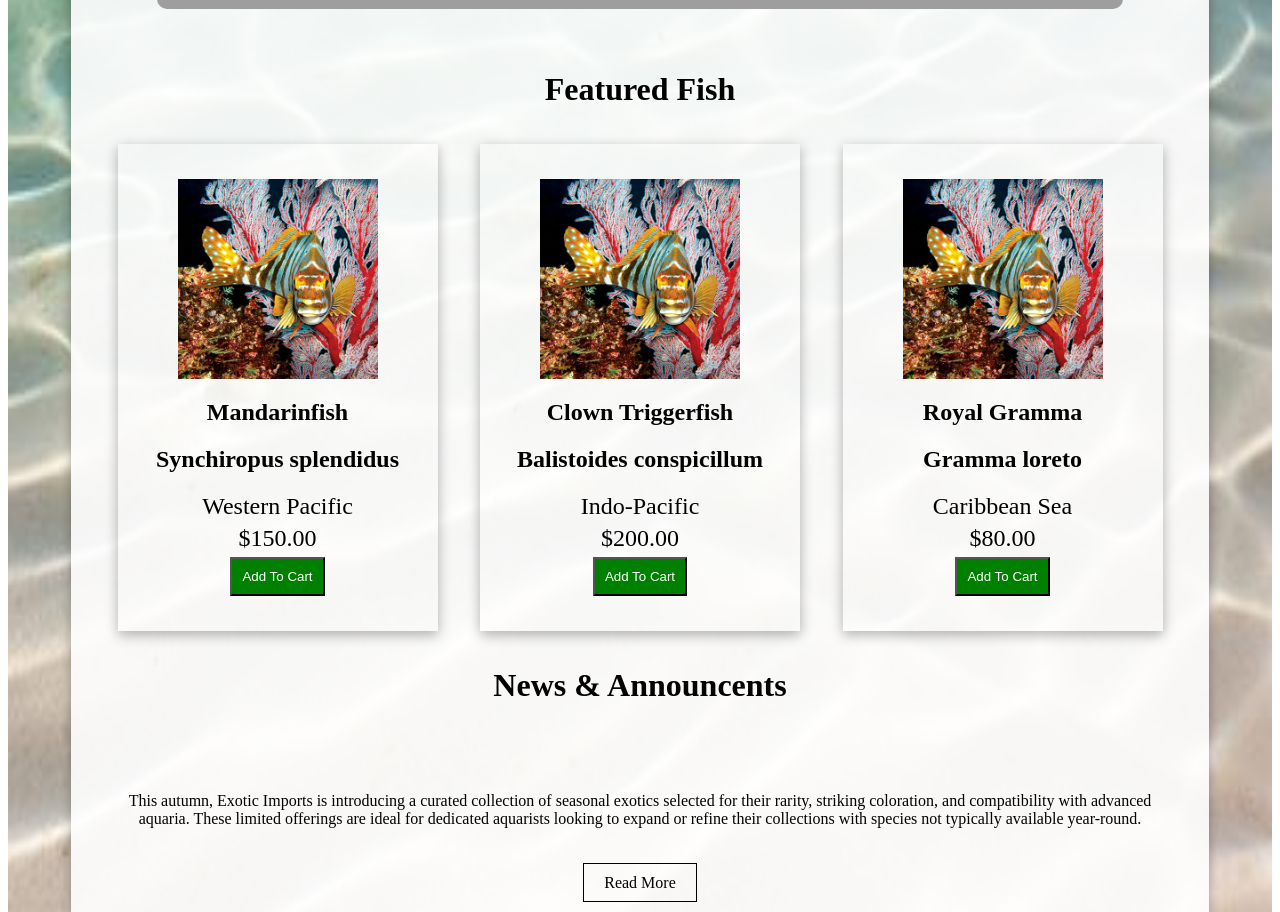
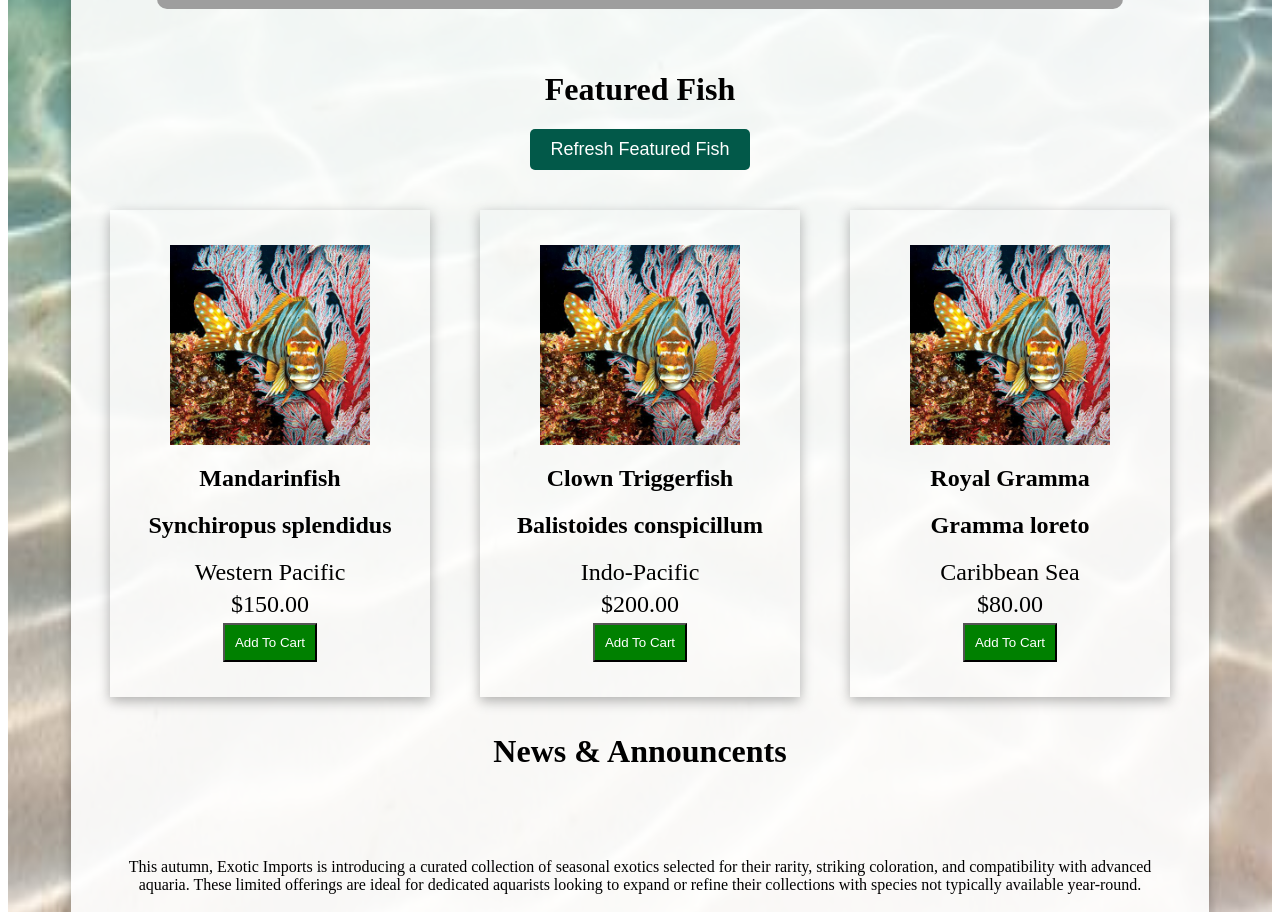
Before and after one commit to ddobbinss/fish-market, a React (Create React App) app: page / in a window 1280 px wide. Shown: the part 740-1652 px from the top of the page. Built offline with nearby package versions, Linux system fonts and the light colour scheme; grey boxes are pictures that could not be loaded.

Commit message:
implemented java script

```diff
--- a/src/components/Fish.jsx
+++ b/src/components/Fish.jsx
@@ -1,17 +1,48 @@
-import React from "react";
+import React, {useState} from 'react';
 import '../css/Fish.css';
 import fishPic from './../images/fish1.png';
 
 const Fish = (props) => {
+
+    const [popupOpen, setPopupOpen] = useState(false);
+
+    const openPopup = () => setPopupOpen(true);
+    const closePopup = () => setPopupOpen(false);
+
     return (
-        <section className="fish-item">
-            <img src={fishPic} alt="Fish" />
+
+    <div>
+        <section className="fish-item" onClick={openPopup}>
+            <img src={fishPic} alt={props.name} />
             <h1>{props.name}</h1>
             <h2>{props.species}</h2>
             <p className="fish-region">{props.region}</p>
             <p className="fish-price">{props.price}</p>
             <button className="btn-cart">Add To Cart</button>
         </section>
+
+        {/* Popup fo fish  */}
+        {popupOpen && (<div className="popup-backdrop" onClick={(e) => e.stopPropagation()}>
+          <div id="fish-popup-content">
+            <button id="close-popup" onClick={closePopup}>
+              &times;
+            </button>
+
+            {/* fish info*/}
+            <img id="popup-img" src={fishPic} alt={props.name} />
+            <h1 id="popup-name">{props.name}</h1>
+            <h2 id="popup-species">{props.species}</h2>
+            <p id="popup-region">{props.region}</p>
+            <h3 id="popup-price">{props.price}</h3>
+            <p id="popup-description">
+                {props.info || "This is one of our featured fish, great fish."}
+            </p>
+            <button className="btn-cart">Add To Cart</button>
+        </div>
+    </div>)}
+</div>
+
+
     );
 };
 
--- /dev/null
+++ b/src/components/RefreshButton.jsx
@@ -0,0 +1,14 @@
+import React from "react";
+import '../css/Home.css';
+
+const RefreshButton = ({onClick, label = "Refresh Featured Fish"}) => {
+    return (
+    <div id="refresh-featured">
+        <button className="btn-refresh" onClick={onClick}>
+            {label}
+        </button>
+    </div>
+    )
+};
+
+export default RefreshButton;
--- a/src/css/Fish.css
+++ b/src/css/Fish.css
@@ -5,14 +5,16 @@
     --seagreen3:#025949;
     --seagreen4:#027353;
 }
+
 .fish-item  {
     padding: 35px;
-    width:250px; /*CHANGES THE SIZE OF THE FISH CARD */
+    width:250px; /* CHANGES THE SIZE OF THE FISH CARD */
     margin:15px;
     box-shadow: 0 4px 12px rgba(0, 0, 0, 0.3);
     text-align: center;
     flex-wrap: wrap;
 }
+
 .a-fish-item {
     padding:20px;
     margin:0;
@@ -21,6 +23,7 @@
     text-decoration: none;
     color:black;
 }
+
 .fish-item img {
     max-width: 100%;
     height: 200px;
@@ -29,10 +32,12 @@
     display: block;
     margin: 0 auto 10px;
 }
+
 .fish-region , .fish-price {
     margin:5px 0;
     font-size: 24px;
 }
+
 .btn-cart {
     display:flex;
     margin:0 auto;
@@ -45,3 +50,71 @@
 .btn-cart:hover {
     background:darkgreen;
 }
+
+
+/*POPUP*/
+
+
+.popup-backdrop {
+    position: fixed;
+    inset: 0;
+    background: rgba(0, 0, 0, 0.6);
+    display: flex;
+    justify-content: center;
+    align-items: center;
+    z-index: 100;
+}
+
+#fish-popup-content {
+    background: #ffffff;
+    color: #000000;
+    padding: 25px;
+    border-radius: 10px;
+    box-shadow: 0 8px 20px rgba(0, 0, 0, 0.4);
+    max-width: 600px;
+    width: 90%;
+    text-align: center;
+    position: relative;
+}
+
+#close-popup {
+    position: absolute;
+    top: 10px;
+    right: 15px;
+    background: none;
+    border: none;
+    font-size: 32px;
+    color: #333;
+    cursor: pointer;
+    transition: 0.2s;
+}
+#close-popup:hover {
+    color: var(--seagreen3);
+}
+
+#popup-img {
+    width: 100%;
+    height: auto;
+    max-height: 300px;
+    object-fit: contain;
+    margin-bottom: 10px;
+}
+
+#popup-name {
+    font-size: 30px;
+    margin-bottom: 5px;
+    color: var(--seagreen1);
+}
+
+#popup-species {
+    font-size: 22px;
+    color: var(--seagreen4);
+    margin-bottom: 10px;
+}
+
+#popup-region,
+#popup-price,
+#popup-description {
+    font-size: 18px;
+    margin: 6px 0;
+}
--- a/src/css/Home.css
+++ b/src/css/Home.css
@@ -61,6 +61,47 @@
     padding-right:20px;
 }
 
+#refresh-featured {
+    text-align: center;
+    display:flex;
+    justify-content: center;
+    flex:0 0 100%;
+    margin-bottom: 25px;
+}
+
+/* Button styling using root colors */
+#refresh-featured button {
+    padding: 10px 20px;
+    background: var(--seagreen3);
+    color: white;
+    border: none;
+    border-radius: 5px;
+    font-size: 18px;
+    cursor: pointer;
+    transition: background 0.2s ease-in-out;
+}
+
+/* Hover effect with slightly lighter tone */
+#refresh-featured button:hover {
+    background: var(--seagreen4);
+}
+#featured-div {
+  flex: 0 0 100%;
+}
+
+#featured-div.columns {
+  display: flex;
+  flex-wrap: wrap;           /* ✅ allows wrapping */
+  justify-content: center;
+  gap: 20px;
+  width: 100%;
+}
+
+/* Keep each card at your 250px width without stretching */
+#featured-div .fish-item {
+  flex: 0 1 250px;           /* matches your .fish-item width from Fish.css */
+}
+
 @media only screen and (min-width: 700px) {
 
 }
--- a/src/pages/About.jsx
+++ b/src/pages/About.jsx
@@ -1,5 +1,7 @@
 import React from 'react';
 import '../css/About.css';
+import large1 from '../images/large1.png';
+import large2 from '../images/large2.png';
 
 export default function About() {
   return (
@@ -9,14 +11,14 @@ export default function About() {
             <p>At Exotic Imports, our mission is to share the vibrant beauty of the underwater world with aquarists everywhere. We specialize in bringing rare and responsibly sourced exotic fish to your aquarium, ensuring every species is healthy, sustainable, and ethically cared for. Beyond just offering fish, we provide expert guidance and resources so that every customer — from beginner hobbyists to seasoned collectors</p>
         </div>
         <div className="aboutus-img">
-            <img src="./../images/large1.png" alt="fish"/>
+            <img src={large1} alt="fish"/>
         </div>
         <div id="why-div">
             <h1>Why</h1>
             <p>At Exotic Imports, our work goes beyond selling rare fish — it’s about a shared love for aquatic life. We believe aquariums are living art, and every species has a story worth celebrating. This marketplace was built as more than a storefront; it’s a space where enthusiasts, collectors, and caretakers come together over a common passion.</p>
         </div>
         <div className="aboutus-img">
-            <img src="./../images/large2.png" alt="fish"/>
+            <img src={large2} alt="fish"/>
         </div>
             <h2>News & Updates</h2>
         <div id="news-div">
--- a/src/pages/Faq.jsx
+++ b/src/pages/Faq.jsx
@@ -1,15 +1,45 @@
 import React from 'react';
 import '../css/Faq.css';
+import {useState} from 'react';
 import FaqItem from '../components/FaqItem.jsx';
 
 
 export default function Faq() {
+
+    const [result, setResult] = useState("");
+
+        const onSubmit = async(event) => {
+            event.preventDefault();
+            setResult("Fishing for Response...");
+
+            const formData = new FormData(event.target);
+
+
+            const response = await fetch("https://api.web3forms.com/submit", {
+                method: "POST",
+                body: formData
+            });
+
+            const data= await response.json();
+
+            if (data.success) {
+                setResult("Question Delivered.");
+                event.target.reset();
+            }
+            else {
+                console.log("error", data);
+                setResult(data.message);
+            }
+        }
+
+
+
   return (
     <div id="content">
                 <div id="faq-submit">
                     <h2>Have a Question?</h2>
                     <p>Contact Us</p>
-                    <form method="POST" id="faq-form">
+                    <form method="POST" id="faq-form" onSubmit={onSubmit}>
                         <input type="hidden" name="access_key" value="5219852a-c7b2-4b0b-bc51-2d2c10f9a505" />
 
                                 <p>
@@ -31,7 +61,7 @@ export default function Faq() {
 
                         <p><button type="submit">Submit</button></p>
 
-                        <div id="contact-result"></div>
+                        <div id="contact-result">{result}</div>
                     </form>
 
                 </div>
--- a/src/pages/Home.jsx
+++ b/src/pages/Home.jsx
@@ -2,6 +2,7 @@ import React from 'react';
 import { Link } from 'react-router-dom';
 import '../css/Home.css';
 import Fish from '../components/Fish.jsx';
+import RefreshButton from '../components/RefreshButton.jsx';
 
 export default function Home() {
   return (
@@ -14,6 +15,7 @@ export default function Home() {
             <iframe width="560" height="315" src="https://www.youtube.com/embed/Ky5JWS9WuYM?si=lqPNA-0oZjAlxBXG" title="YouTube video player" frameborder="0" allow="accelerometer; autoplay; clipboard-write; encrypted-media; gyroscope; picture-in-picture; web-share" referrerpolicy="strict-origin-when-cross-origin" allowfullscreen></iframe>
         </div>
         <h1>Featured Fish</h1>
+        <RefreshButton />
         <div id="featured-div" className="columns">
             <Fish name="Mandarinfish" species="Synchiropus splendidus" region="Western Pacific" price="$150.00" />
             <Fish name="Clown Triggerfish" species="Balistoides conspicillum" region="Indo-Pacific" price="$200.00" />
```
